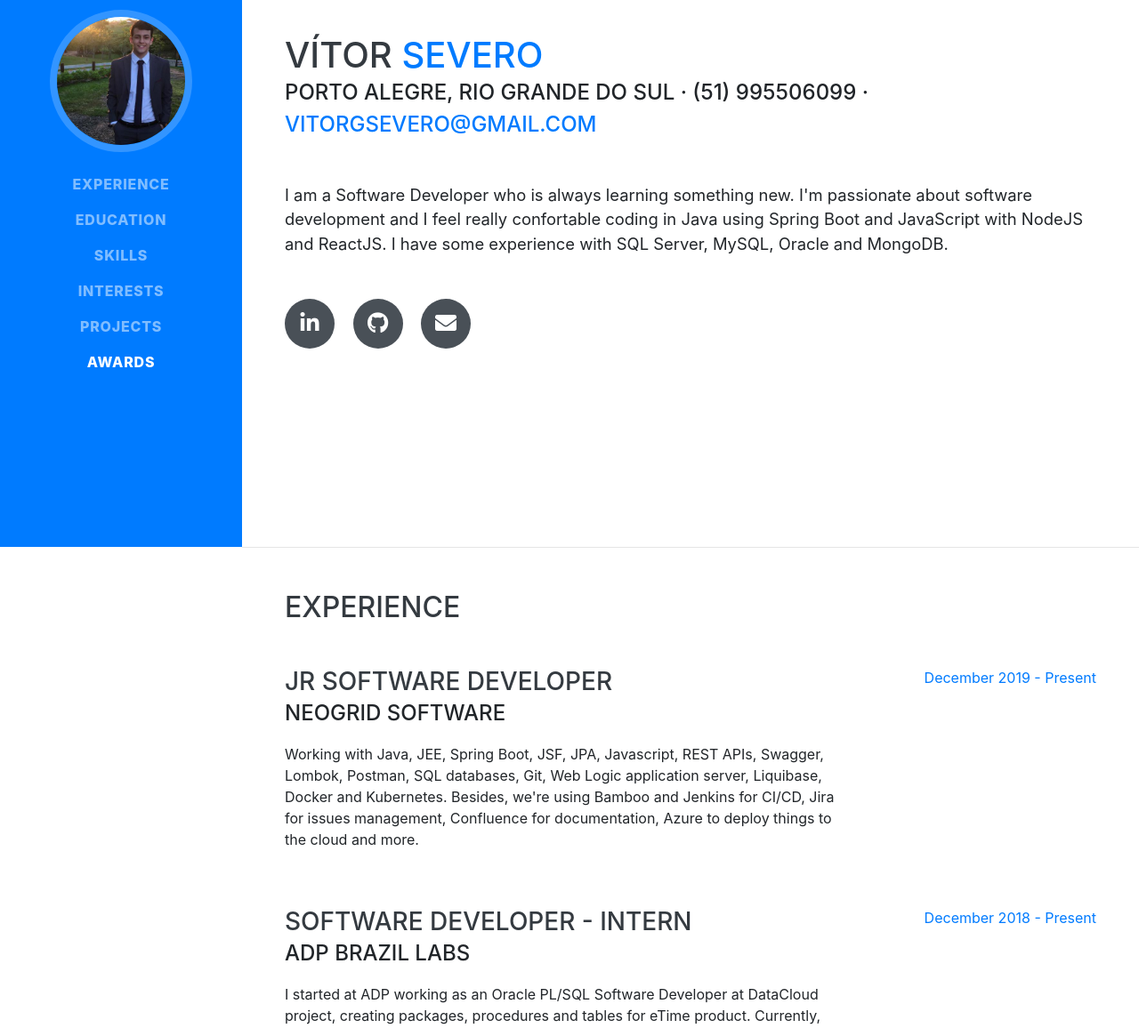
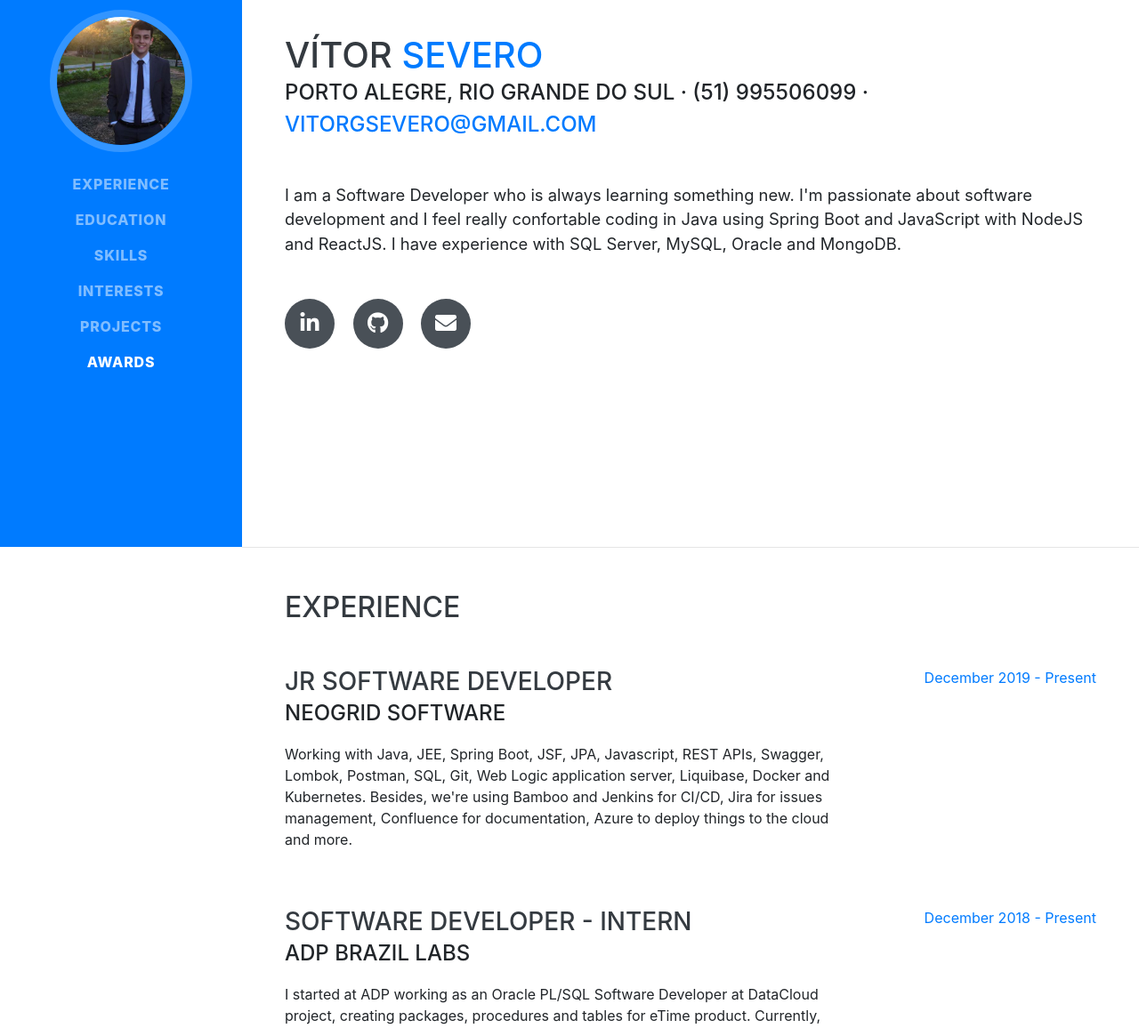
Before and after one commit to vitorgsevero/myPortfolio, a website with bundled scripts: page index.html in a window 1280 px wide. Shown: the part 185-1341 px from the top of the page at 89% size. Built offline with nearby package versions, Linux system fonts and the light colour scheme; files whose address does not match are found by name; a web font is replaced by a local one.

Commit message:
Update index.html

```diff
--- a/index.html
+++ b/index.html
@@ -88,9 +88,7 @@
         <p class="lead mb-5">I am a Software Developer who is always learning something new. I'm passionate about
           software
           development and I feel really confortable coding in Java using Spring Boot and JavaScript with NodeJS and
-          ReactJS. I have
-          some
-          experience with SQL Server, MySQL, Oracle and MongoDB.</p>
+          ReactJS. I have experience with SQL Server, MySQL, Oracle and MongoDB.</p>
 
         <div class="social-icons">
           <a href="https://www.linkedin.com/in/vitorsevero/" target="_blank" id="linkedin">
@@ -116,7 +114,7 @@
          <div class="resume-content">
             <h3 class="mb-0">Jr Software Developer </h3>
             <div class="subheading mb-3">Neogrid Software</div>
-            <p>Working with Java, JEE, Spring Boot, JSF, JPA, Javascript, REST APIs, Swagger, Lombok, Postman,  SQL databases, Git, Web Logic application server, Liquibase, Docker and Kubernetes. Besides, we're using Bamboo and Jenkins for CI/CD, Jira for issues management, Confluence for documentation, Azure to deploy things to the cloud and more.</p>
+            <p>Working with Java, JEE, Spring Boot, JSF, JPA, Javascript, REST APIs, Swagger, Lombok, Postman,  SQL, Git, Web Logic application server, Liquibase, Docker and Kubernetes. Besides, we're using Bamboo and Jenkins for CI/CD, Jira for issues management, Confluence for documentation, Azure to deploy things to the cloud and more.</p>
           </div>
           <div class="resume-date text-md-right">
             <span class="text-primary">December 2019 - Present</span>
```
